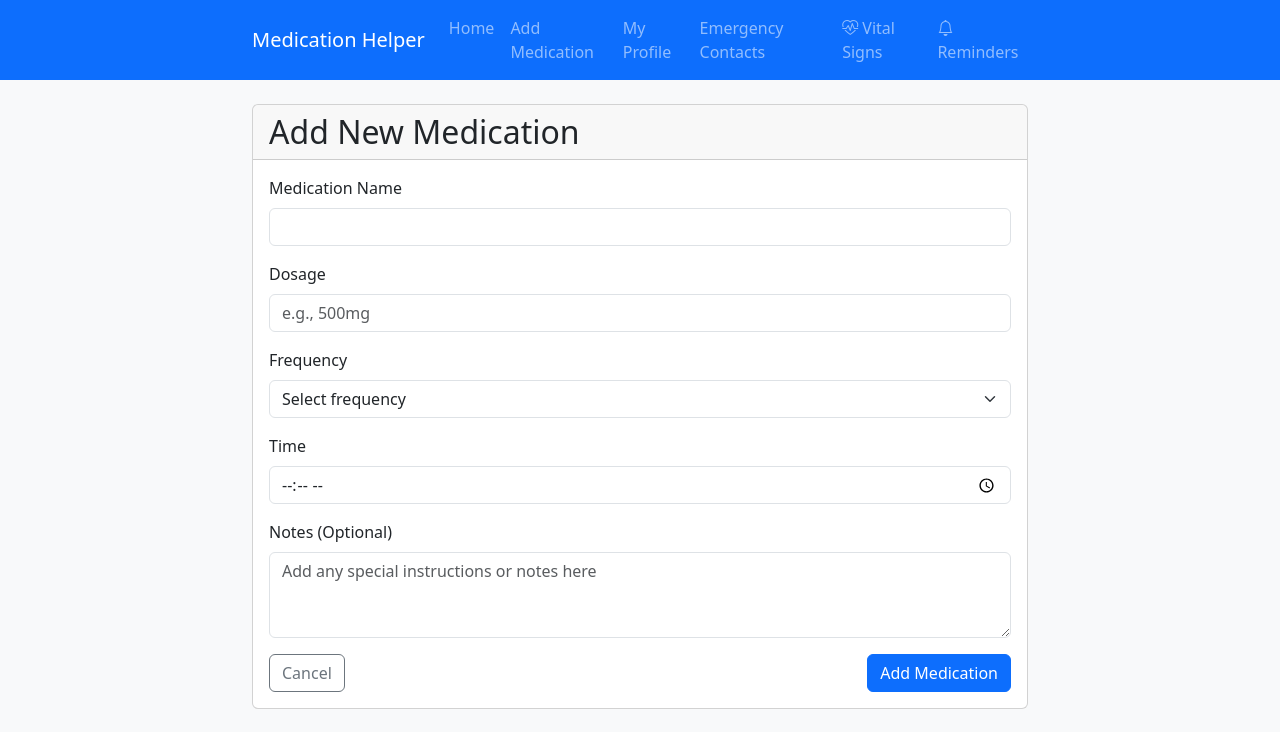
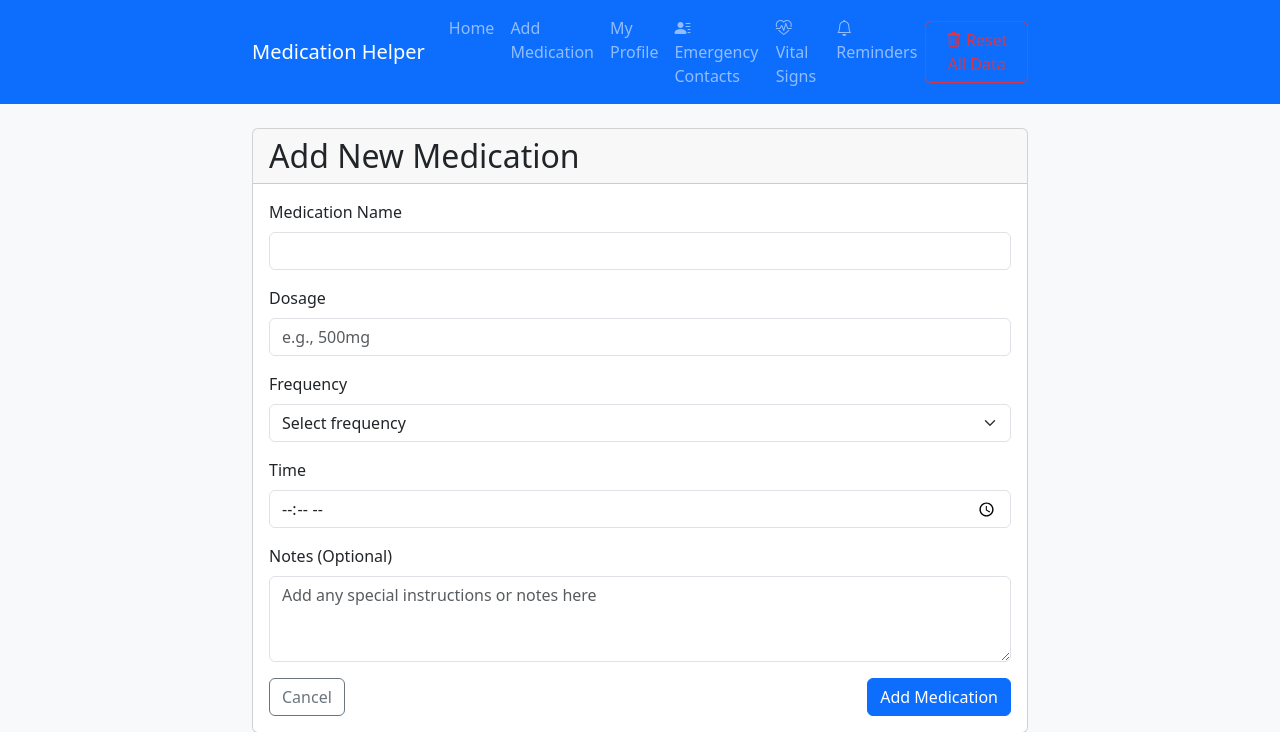
Before and after one commit to esamuel/medication_helper, a Flask app: page /add in a window 1280 px wide. Shown: the top 732 px of the page. Run offline with Flask 3, Linux system fonts and the light colour scheme; some libraries are stand-ins or nearby versions.

Commit message:
Add data reset functionality
- Add reset_data route to clear all database tables
- Add Reset All Data button to navigation bar
- Add confirmation dialog before reset
- Improve navigation icons

```diff
--- a/app.py
+++ b/app.py
@@ -381,6 +381,25 @@ def check_reminders():
 
     return jsonify(due_medications)
 
+@app.route('/reset_data', methods=['POST'])
+def reset_data():
+    try:
+        # Delete all records from each table
+        EmergencyContact.query.delete()
+        VitalSigns.query.delete()
+        Medication.query.delete()
+        UserProfile.query.delete()
+
+        # Commit the changes
+        db.session.commit()
+        flash('All data has been successfully reset!', 'success')
+    except Exception as e:
+        logger.error(f"Error resetting data: {str(e)}")
+        db.session.rollback()
+        flash('There was an error resetting the data.', 'error')
+
+    return redirect(url_for('index'))
+
 # Create tables and initialize database
 def init_db():
     with app.app_context():
--- a/templates/base.html
+++ b/templates/base.html
@@ -36,7 +36,9 @@
                         <a class="nav-link" href="{{ url_for('profile') }}">My Profile</a>
                     </li>
                     <li class="nav-item">
-                        <a class="nav-link" href="{{ url_for('emergency_contacts') }}">Emergency Contacts</a>
+                        <a class="nav-link" href="{{ url_for('emergency_contacts') }}">
+                            <i class="bi bi-person-lines-fill"></i> Emergency Contacts
+                        </a>
                     </li>
                     <li class="nav-item">
                         <a class="nav-link" href="{{ url_for('vitals') }}">
@@ -49,6 +51,12 @@
                         </a>
                     </li>
                 </ul>
+                <!-- Reset Data Button -->
+                <form action="{{ url_for('reset_data') }}" method="POST" class="d-flex" onsubmit="return confirm('Are you sure you want to reset all data? This cannot be undone!');">
+                    <button type="submit" class="btn btn-outline-danger">
+                        <i class="bi bi-trash"></i> Reset All Data
+                    </button>
+                </form>
             </div>
         </div>
     </nav>
```
